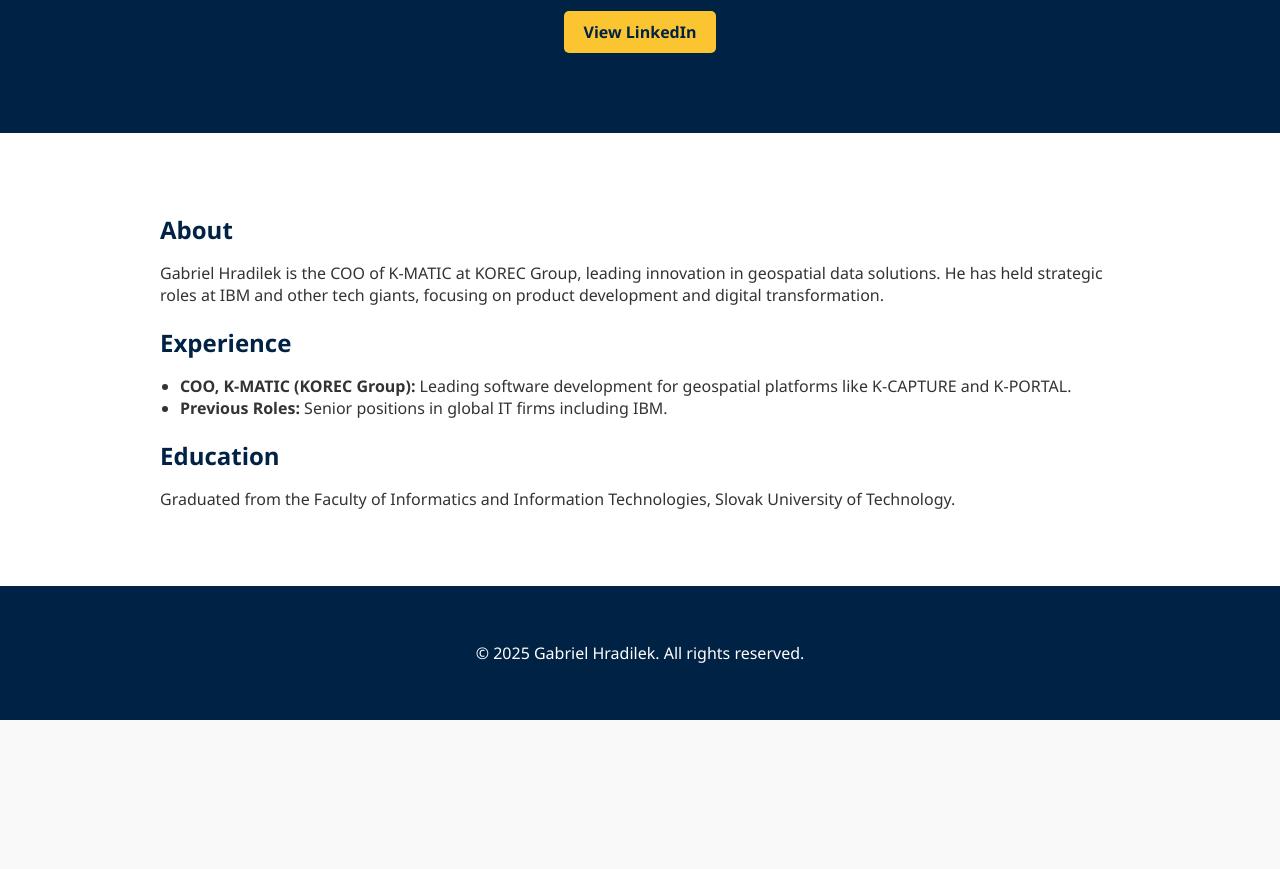
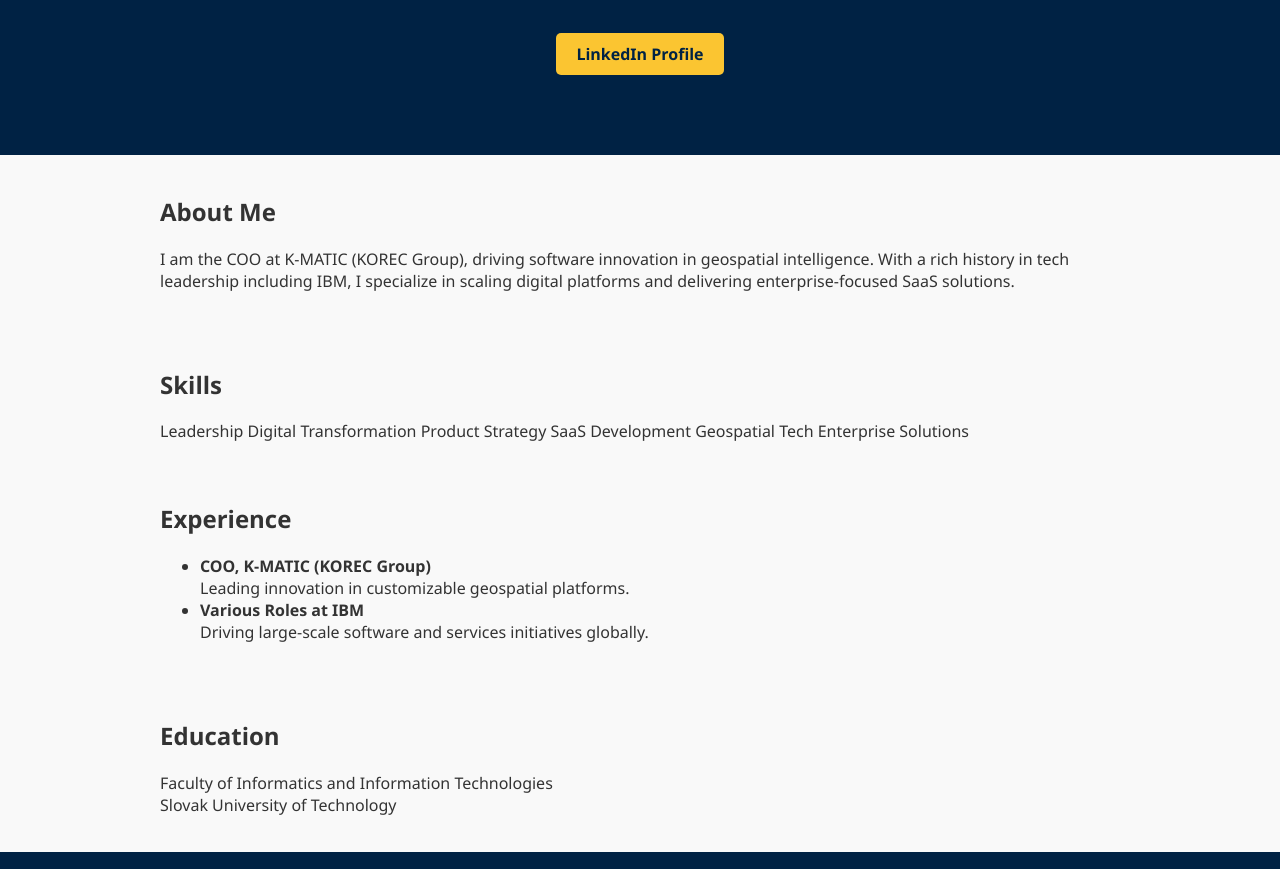
Before and after one commit to GabrielHradilekIRL/gabriel-profile, a plain HTML site: page index.html in a window 1280 px wide. Shown: the part 225-1094 px from the top of the page. Before the commit the page ends 945 px from the top, so only its background shows below. Drawn offline with Linux system fonts and the light colour scheme.

Commit message:
Update index.html

```diff
--- a/index.html
+++ b/index.html
@@ -3,37 +3,61 @@
 <head>
   <meta charset="UTF-8" />
   <meta name="viewport" content="width=device-width, initial-scale=1.0"/>
-  <title>Gabriel Hradilek - Profile</title>
+  <title>Gabriel Hradilek - Technology Executive</title>
   <link rel="stylesheet" href="styles.css" />
+  <link href="https://fonts.googleapis.com/css2?family=Roboto:wght@400;700&display=swap" rel="stylesheet">
 </head>
 <body>
   <header class="hero">
     <div class="container">
+      <img src="assets/profile.jpg" alt="Gabriel Hradilek" class="profile-img" />
       <h1>Gabriel Hradilek</h1>
-      <p>Technology Executive & Innovation Strategist</p>
-      <a href="https://www.linkedin.com/in/gabrielhradilek" target="_blank" class="btn">View LinkedIn</a>
+      <p class="subtitle">Technology Executive & Innovation Strategist</p>
+      <a href="https://www.linkedin.com/in/gabrielhradilek" target="_blank" class="btn">LinkedIn Profile</a>
     </div>
   </header>
 
-  <section class="content">
+  <section class="about">
     <div class="container">
-      <h2>About</h2>
-      <p>Gabriel Hradilek is the COO of K-MATIC at KOREC Group, leading innovation in geospatial data solutions. He has held strategic roles at IBM and other tech giants, focusing on product development and digital transformation.</p>
+      <h2>About Me</h2>
+      <p>I am the COO at K-MATIC (KOREC Group), driving software innovation in geospatial intelligence. With a rich history in tech leadership including IBM, I specialize in scaling digital platforms and delivering enterprise-focused SaaS solutions.</p>
+    </div>
+  </section>
 
+  <section class="skills">
+    <div class="container">
+      <h2>Skills</h2>
+      <div class="skill-tags">
+        <span>Leadership</span>
+        <span>Digital Transformation</span>
+        <span>Product Strategy</span>
+        <span>SaaS Development</span>
+        <span>Geospatial Tech</span>
+        <span>Enterprise Solutions</span>
+      </div>
+    </div>
+  </section>
+
+  <section class="experience">
+    <div class="container">
       <h2>Experience</h2>
       <ul>
-        <li><strong>COO, K-MATIC (KOREC Group):</strong> Leading software development for geospatial platforms like K-CAPTURE and K-PORTAL.</li>
-        <li><strong>Previous Roles:</strong> Senior positions in global IT firms including IBM.</li>
+        <li><strong>COO, K-MATIC (KOREC Group)</strong><br>Leading innovation in customizable geospatial platforms.</li>
+        <li><strong>Various Roles at IBM</strong><br>Driving large-scale software and services initiatives globally.</li>
       </ul>
+    </div>
+  </section>
 
+  <section class="education">
+    <div class="container">
       <h2>Education</h2>
-      <p>Graduated from the Faculty of Informatics and Information Technologies, Slovak University of Technology.</p>
+      <p>Faculty of Informatics and Information Technologies<br>Slovak University of Technology</p>
     </div>
   </section>
 
   <footer class="footer">
     <div class="container">
-      <p>© 2025 Gabriel Hradilek. All rights reserved.</p>
+      <p>&copy; 2025 Gabriel Hradilek — All Rights Reserved.</p>
     </div>
   </footer>
 </body>
```
